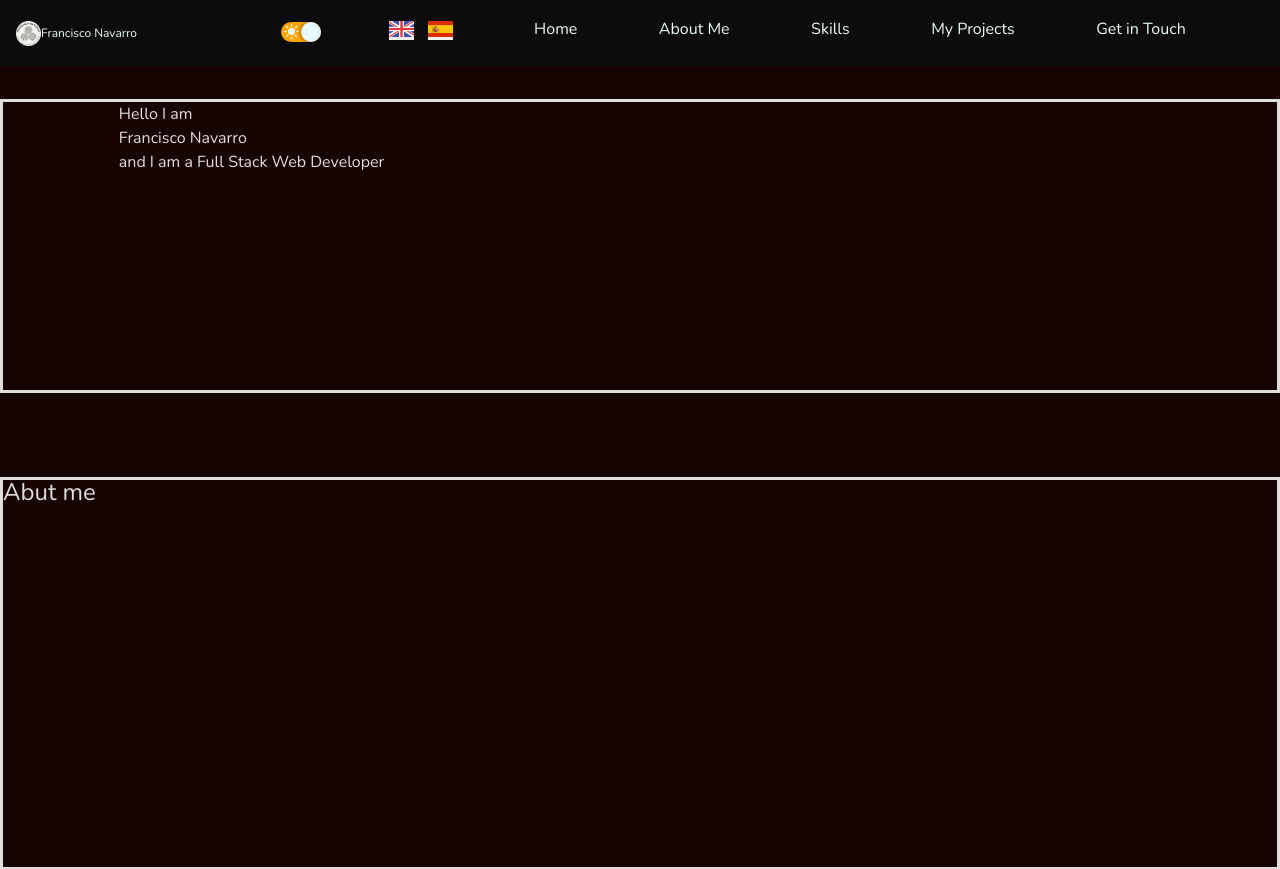
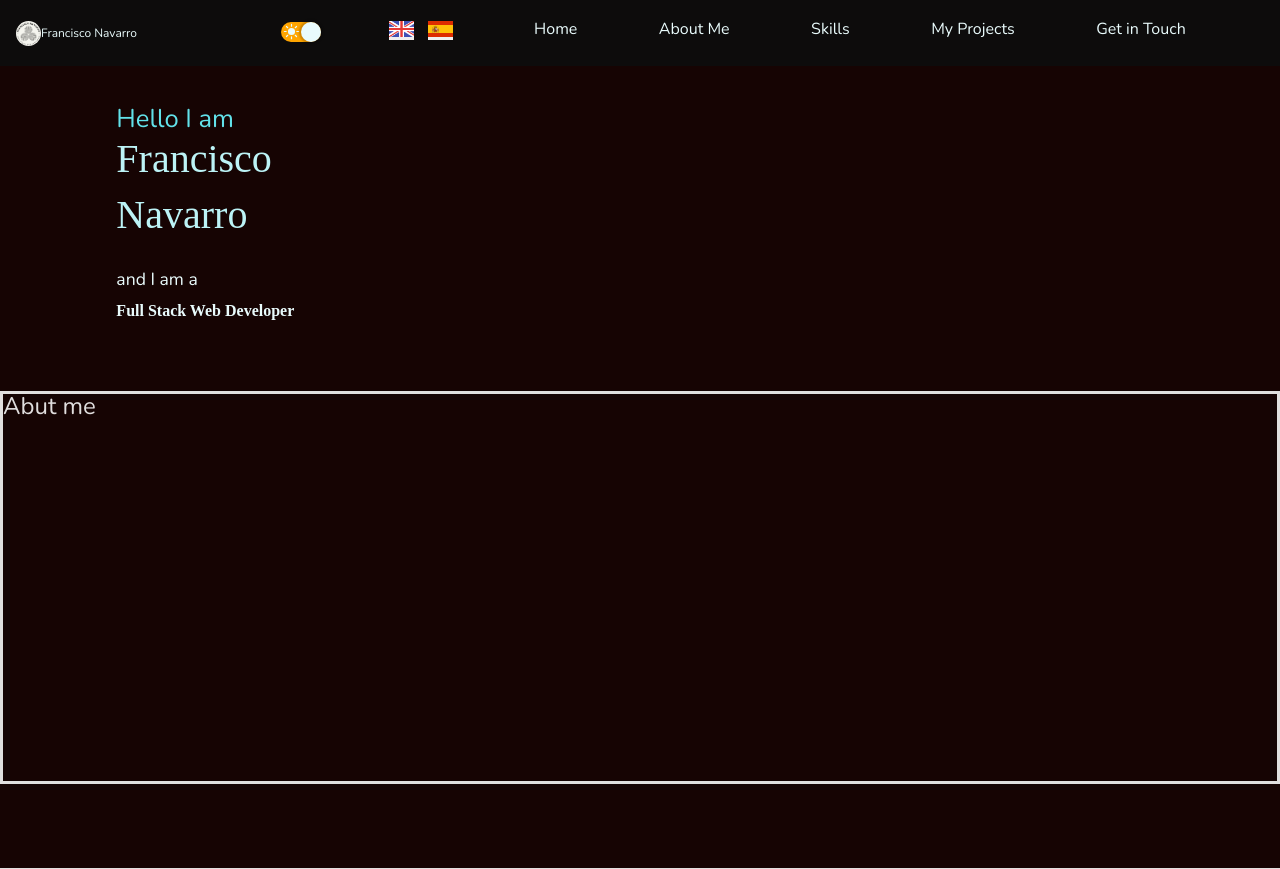
Before and after one commit to FranNavarro27F/Portfolio_fran_2, a React (Vite) app in the folder vite-project/: page / in a window 1280 px wide. Shown: the top 869 px of the page. Built offline with nearby package versions, Linux system fonts and the light colour scheme.

Commit message:
home section 250px working

```diff
--- a/vite-project/src/App.css
+++ b/vite-project/src/App.css
@@ -59,7 +59,7 @@ Variables CSS
   height: 4.125rem;
   width: 100vw;
 } div.light .nav{
-    background-color: var(--Color-Second-0);
+    background-color: var(--Color-Second-1);
 }
   .nav__container__logo{
     display: flex;
@@ -247,7 +247,7 @@ Variables CSS
     clip-path: polygon(100% 0, 100% 0, 100% 100%, 100% 100%);
     transition: clip-path 1s;
   }div.light .nav__menu{
-      background-color: var(--Color-Second-0) ;
+      background-color: var(--Color-Second-1) ;
     }
   .nav__input:checked + .nav__menu{
     clip-path: polygon(0 0, 100% 0, 100% 100%, 0% 100%);
@@ -443,19 +443,20 @@ Variables CSS
   grid-column-gap: 1rem;
  }
  div.light .gridContainter{
-  background-color: var(--Color-Neutral-0);
+  background-color: var(--Color-Second-0);
  }
 
  .Header{
-  background-color: var(--Color-Primary-9);
-  border-style: solid;
-  height: 18.375rem;
+
+  /* height: 18.375rem; */
+  height: 13rem;
   margin-top: 6.1875rem;
   margin-bottom: 84px;
   /* height: 18.375rem; */
  }div.light .Header{
- background-color: var(--Color-Neutral-0);
- color: var(--Color-Primary-9);
+  border-bottom: solid;
+ /* background-color: var(--Color-Neutral-0); */
+ /* color: var(--Color-Primary-9); */
 
 }
  .About_me{
@@ -501,6 +502,8 @@ Variables CSS
 
 
  /* content */
+
+ /* home */
  #home {
   display: grid;
   width: 100%;
@@ -516,3 +519,50 @@ Variables CSS
   /* background-color: #aadfe2; */
   grid-column: 2/11;
  }
+  #home_div_1_part1{
+    margin-top: 8px;
+    /* width: 50vw; */
+    color: var(--Color-Second-3);
+    font-size: 1.6rem;
+  } div.light  #home_div_1_part1{
+    color: var(--Color-Primary-6);
+  }
+  #home_div_1_part2{
+    margin-top: 16px;
+    /* width: 70vw; */
+    height: 6vh;
+    font-weight: 500;
+    color: var(--Color-Second-1);
+    font-size: 2.5rem;
+    font-family: "Nunito bold";
+  } div.light  #home_div_1_part2{
+    color: var(--Color-Primary-7);
+  }
+  #home_div_1_part2_1-2{
+    margin-top: 8px;
+    /* width: 70vw; */
+    height:6vh;
+    font-weight: 500;
+    color: var(--Color-Second-1);
+    font-size: 2.5rem;
+    font-family: "Nunito bold";
+  } div.light   #home_div_1_part2_1-2{
+    color: var(--Color-Primary-7);
+  }
+  #home_div_1_part3{
+    margin-top: 16px;
+    font-size: 1.1rem;
+    font-weight: 700;
+    color: var(--Color-Second-0);
+  }  div.light #home_div_1_part3{
+    color: var(--Color-Primary-6);
+  }
+  #home_div_1_part3_1-2{
+    margin-top: 8px;
+    font-family: "Nunito bold";
+    font-size: 1rem;
+    font-weight: 700;
+    color: var(--Color-Second-0);
+  }div.light #home_div_1_part3_1-2{
+    color: var(--Color-Primary-7);
+  }
--- a/vite-project/src/App.jsx
+++ b/vite-project/src/App.jsx
@@ -228,24 +228,52 @@ function App() {
         <section className='Header' id='Header'>
           <div id='home'>
             <div className='home_content_1' >
+
+              <div id='home_div_1_part1'>
                 <p>
                   <FormattedMessage
                     id= 'app.home_part_1'
                     defaultMessage= 'Hello I am'
                     />
                 </p>
+              </div>
+
+              <div id='home_div_1_part2'>
                 <p>
                   <FormattedMessage
                     id= 'app.home_part_2'
-                defaultMessage= 'Francisco Navarro'
+                    defaultMessage= 'Francisco'
                   />
                 </p>
+              </div>
+
+              <div id='home_div_1_part2_1-2'>
+                <p>
+                  <FormattedMessage
+                    id= 'app.home_part_2_1-2'
+                    defaultMessage= 'Navarro'
+                  />
+                </p>
+              </div>
+
+              <div id='home_div_1_part3'>
                 <p>
                   <FormattedMessage
                     id= 'app.home_part_3'
-                defaultMessage= 'and I am a Full Stack Web Developer'
+                    defaultMessage= 'and I am a'
                   />
                 </p>
+              </div>
+
+              <div id='home_div_1_part3_1-2'>
+                <p>
+                  <FormattedMessage
+                    id= 'app.home_part_3_1-2'
+                    defaultMessage= 'Full Stack Web Developer'
+                  />
+                </p>
+              </div>
+
             </div>
           </div>
         </section>
--- a/vite-project/src/languages/en-US.json
+++ b/vite-project/src/languages/en-US.json
@@ -5,7 +5,9 @@
     "app.nav_menu_4": "My Projects",
     "app.nav_menu_5": "Get in Touch",
     "app.home_part_1": "Hello I am",
-    "app.home_part_2": "Francisco Navarro",
-    "app.home_part_3": "and I am a Full Stack Web Developer"
+    "app.home_part_2": "Francisco",
+    "app.home_part_2_1-2": "Navarro",
+    "app.home_part_3": "and I am a",
+    "app.home_part_3_1-2": "Full Stack Web Developer"
 
 }
--- a/vite-project/src/languages/es-MX.json
+++ b/vite-project/src/languages/es-MX.json
@@ -5,6 +5,8 @@
     "app.nav_menu_4": "Mis Proyectos",
     "app.nav_menu_5": "Contacto",
     "app.home_part_1": "Hola, mi nombre es",
-    "app.home_part_2": "Francisco Navarro",
-    "app.home_part_3": "y soy Full Stack Web Developer"
+    "app.home_part_2": "Francisco",
+    "app.home_part_2_1-2": "Navarro",
+    "app.home_part_3": "and I am a",
+    "app.home_part_3_1-2": "Full Stack Web Developer"
 }
```
Lines whose indentation alone changed are shown as unchanged.
